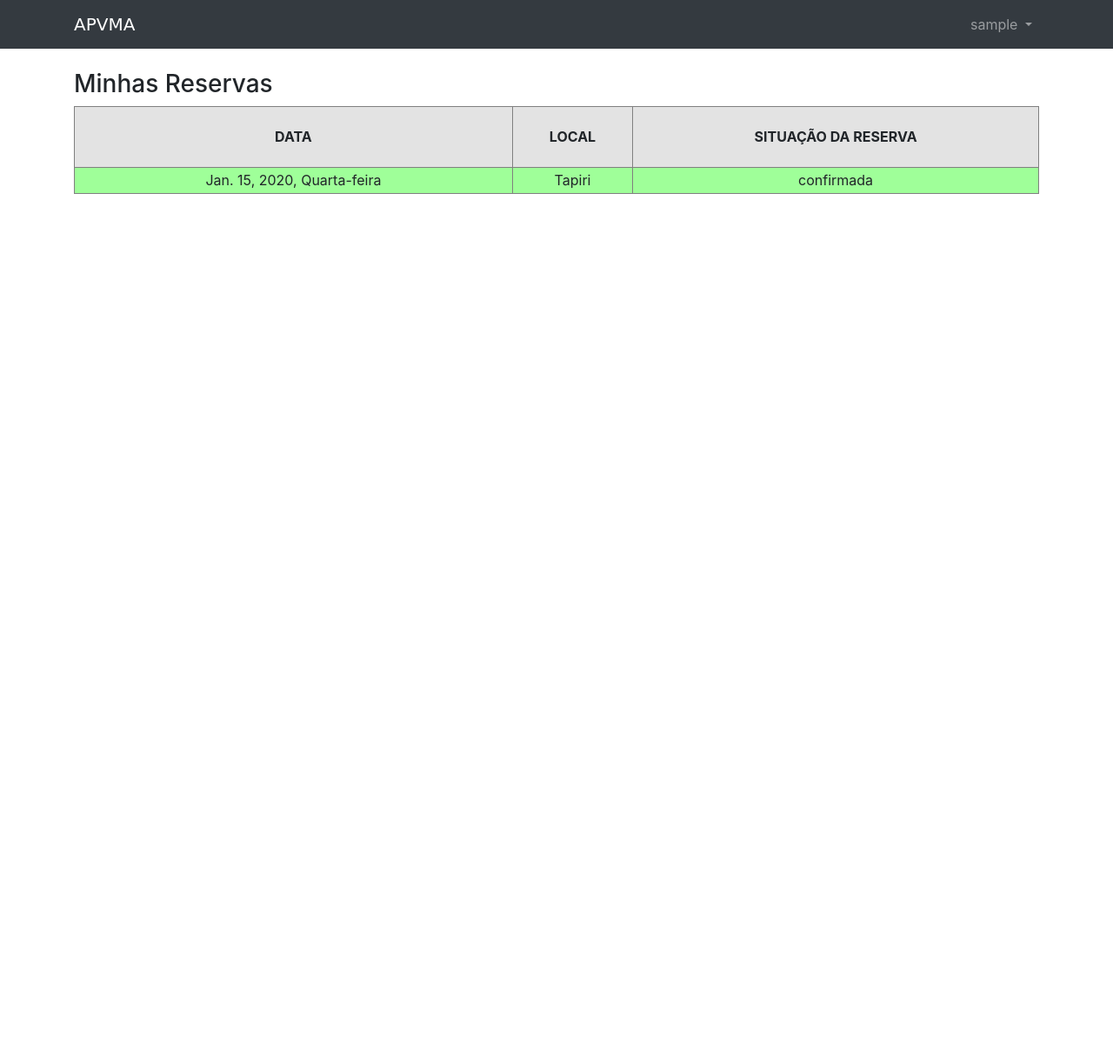
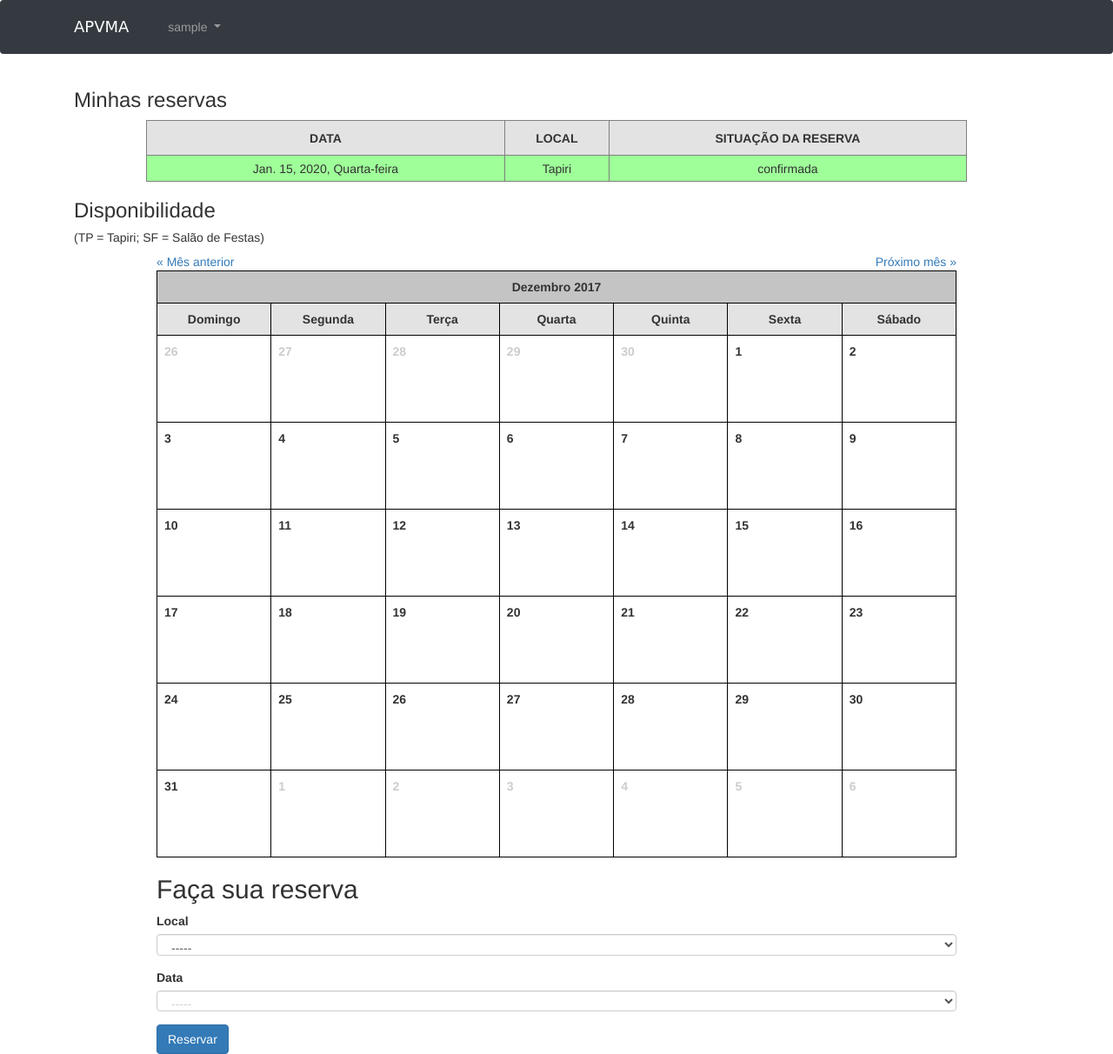
Before and after one commit to apvma-manaus/apvma, a Django app: page /reservations/ in a window 1280 px wide. Shown: the whole page at 87% size. Before the commit the page ends 223 px from the top, so only its background shows below. Run offline with Django 3.2, Linux system fonts and the light colour scheme; a user stored in the database is signed in; tables that the repository leaves empty hold one stand-in row (values such as "Sample post"); parts of the project's set-up code (start-up, migrations or seed data) failed here and were passed over; some libraries are stand-ins or nearby versions.

Commit message:
Calendar for reservation view

```diff
--- /dev/null
+++ b/apvma/core/static/css/styles.css
@@ -0,0 +1,2 @@
+th { text-align: center; width: 14.28% }
+td.other { color: #ccc }
--- /dev/null
+++ b/apvma/core/static/js/app.js
@@ -0,0 +1,52 @@
+$('form').submit(function (e) {
+
+  e.preventDefault();
+
+  $.post({
+    url: '/api/reservations/',
+    data: {
+      user: $('#user').val(),
+      date: $('#date').val(),
+      spot: $('#spot').val(),
+    },
+
+    success: function (content) {
+
+      // get values from JSON response
+      var newEvent = content.spot;
+      var cellId = '#day_' + parseInt(content.date.substr(8, 2));
+
+      // update calendar
+      var currentHtml = $(cellId).html();
+      var newHtml = currentHtml.replace('&nbsp;', newEvent);
+      $(cellId).html(newHtml);
+
+      // update form
+      var parts = content.date.split('-');
+      var year = parts[0];
+      var month = parseInt(parts[1]);
+      var day = parseInt(parts[2]);
+      var optionValue = year + '-' + month + '-' + day;
+      $('option[value=' + optionValue + ']').remove();  // remove date
+      $('#spot').val('');  // clean text input
+
+    },
+
+    error: function (content) {
+      console.log(content);
+    },
+  });
+});
+
+// © 2018 GitHub, Inc.
+Terms
+Privacy
+Security
+Status
+Help
+Contact GitHub
+API
+Training
+Shop
+Blog
+About
--- /dev/null
+++ b/apvma/core/static/js/django_csrf.js
@@ -0,0 +1,44 @@
+// using jQuery
+function getCookie(name) {
+    var cookieValue = null;
+    if (document.cookie && document.cookie != '') {
+        var cookies = document.cookie.split(';');
+        for (var i = 0; i < cookies.length; i++) {
+            var cookie = jQuery.trim(cookies[i]);
+            // Does this cookie string begin with the name we want?
+            if (cookie.substring(0, name.length + 1) == (name + '=')) {
+                cookieValue = decodeURIComponent(cookie.substring(name.length + 1));
+                break;
+            }
+        }
+    }
+    return cookieValue;
+}
+var csrftoken = getCookie('csrftoken');
+function csrfSafeMethod(method) {
+    // these HTTP methods do not require CSRF protection
+    return (/^(GET|HEAD|OPTIONS|TRACE)$/.test(method));
+}
+function sameOrigin(url) {
+    // test that a given url is a same-origin URL
+    // url could be relative or scheme relative or absolute
+    var host = document.location.host; // host + port
+    var protocol = document.location.protocol;
+    var sr_origin = '//' + host;
+    var origin = protocol + sr_origin;
+    // Allow absolute or scheme relative URLs to same origin
+    return (url == origin || url.slice(0, origin.length + 1) == origin + '/') ||
+        (url == sr_origin || url.slice(0, sr_origin.length + 1) == sr_origin + '/') ||
+        // or any other URL that isn't scheme relative or absolute i.e relative.
+        !(/^(\/\/|http:|https:).*/.test(url));
+}
+$.ajaxSetup({
+    beforeSend: function(xhr, settings) {
+        if (!csrfSafeMethod(settings.type) && sameOrigin(settings.url)) {
+            // Send the token to same-origin, relative URLs only.
+            // Send the token only if the method warrants CSRF protection
+            // Using the CSRFToken value acquired earlier
+            xhr.setRequestHeader("X-CSRFToken", csrftoken);
+        }
+    }
+});
--- a/apvma/reservations/templates/reservations/reservations.html
+++ b/apvma/reservations/templates/reservations/reservations.html
@@ -1,17 +1,24 @@
 {% extends 'base.html' %}
+{% load static %}
+
+{% block stylesheet %}
+    <link rel="stylesheet" href="https://maxcdn.bootstrapcdn.com/bootstrap/3.3.7/css/bootstrap.min.css" integrity="sha384-BVYiiSIFeK1dGmJRAkycuHAHRg32OmUcww7on3RYdg4Va+PmSTsz/K68vbdEjh4u" crossorigin="anonymous">
+    <link rel="stylesheet" href="{% static 'css/styles.css' %}">
+    <script src="https://ajax.googleapis.com/ajax/libs/jquery/1.12.4/jquery.min.js"></script>
+{% endblock stylesheet %}
 
 
 {% block content %}
-    <br>
-    <h3>Minhas Reservas</h3>
-    {% if reservations %}
-        <table width="100%" border="1">
-            <tr align="center" height="70" bgcolor="#E3E3E3">
+
+    <h3>Minhas reservas</h3>
+    {% if my_reservations %}
+        <table width="85%" border="1" align="center">
+            <tr align="center" height="40" bgcolor="#E3E3E3">
                 <td><b>DATA</b></td>
                 <td><b>LOCAL</b></td>
                 <td><b>SITUAÇÃO DA RESERVA</b></td>
             </tr>
-            {% for reservation in reservations %}
+            {% for reservation in my_reservations %}
                 <tr align="center" height="30" id="reservation_{{ reservation.pk }}"
                     bgcolor="{{ reservation.get_color }}">
                     <td>{{ reservation.date }}, {{ reservation.date|date:"l" }}</td>
@@ -23,4 +30,128 @@
     {% else %}
         <p>Você não possui reservas agendadas.</p>
     {% endif %}
+
+
+    <h3>Disponibilidade</h3> <h5>(TP = Tapiri; SF = Salão de Festas)</h5>
+
+    <div class="row">
+      <div class="col-md-5 col-md-offset-1">
+        <a href="{% url 'reservation_calendar' year=previous.year month=previous.month %}">« Mês anterior</a>
+      </div>
+      <div class="col-md-5 text-right">
+        <a href="{% url 'reservation_calendar' year=next.year month=next.month %}">Próximo mês »</a>
+      </div>
+    </div>
+
+    <div class="row">
+      <div class="col-md-10 col-md-offset-1">
+
+        <table class="table table-bordered" style="border: 1px solid black" >
+
+          <thead>
+            <tr>
+              <th colspan="7" style="border: 1px solid black" bgcolor="#C4C4C4">{{ selected_date|date:"F" }} {{ selected_date.year }}</th>
+            </tr>
+            <tr bgcolor="#E3E3E3">
+              <th style="border: 1px solid black">Domingo</th>
+              <th style="border: 1px solid black">Segunda</th>
+              <th style="border: 1px solid black">Terça</th>
+              <th style="border: 1px solid black">Quarta</th>
+              <th style="border: 1px solid black">Quinta</th>
+              <th style="border: 1px solid black">Sexta</th>
+              <th style="border: 1px solid black">Sábado</th>
+            </tr>
+          </thead>
+
+          <tbody>
+            {% for week in calendar %}
+            <tr style="height: 100px">
+              {% for day, tp_reservation, sf_reservation in week %}
+              <td style="border: 1px solid black"
+                {% if selected_date.month != day.month %}
+                class ="other"
+                {% else %}
+                id="day_{{ day.day }}"
+                {% endif %}
+              >
+                <strong>{{ day.day }}</strong>
+                <br>
+                {% if tp_reservation %}
+                    <p align="center" style="color: white;
+                    border-radius: 5px; background-color: green;
+                    padding: 2px;">
+                        {{ tp_reservation.spot }} - {{ tp_reservation.user.username }}
+                    </p>
+                {% endif %}
+                {% if sf_reservation %}
+                    <p align="center" style="color: white;
+                    border-radius: 5px; background-color: darkblue;
+                    padding: 2px;">
+                        {{ sf_reservation.spot }} - {{ sf_reservation.user.username }}
+                    </p>
+                {% else %}
+                    <p>&nbsp;</p>
+                {% endif %}
+              </td>
+              {% endfor %}
+            </tr>
+            {% endfor %}
+          </tbody>
+
+        </table>
+
+        {% if request.user.is_authenticated %}
+        <h2>Faça sua reserva</h2>
+
+        <form action="." method="post">
+        {% csrf_token %}
+
+          <input type="hidden" name="user" id="user" value="{{ request.user.pk }}">
+
+          <div class="form-group">
+            <label for="spot">Local</label>
+            <select class="form-control" id="spot" name="spot">
+                <option disabled selected value>-----</option>
+                <option value="TP">Tapiri</option>
+                <option value="SF">Salão de Festas</option>
+            </select>
+          </div>
+
+          <div class="form-group">
+            <label for="date">Data</label>
+            <select class="form-control" name="date" id="date">
+              <option disabled selected value>-----</option>
+              {% for week in calendar %}
+              {% for day, tp_reservation, sf_reservation in week %}
+              {% if selected_date.month == day.month %}
+              {% if not tp_reservation or not sf_reservation %}
+              <option value="{{ day.year }}-{{ day.month }}-{{ day.day}}">{{ day }}</option>
+              {% endif %}
+              {% endif %}
+              {% endfor %}
+              {% endfor %}
+            </select>
+          </div>
+
+          <button type="submit" class="btn btn-primary">Reservar</button>
+
+        </form>
+
+        {% endif %}
+
+
+      </div><!-- end .col-md-10 -->
+    </div><!-- end .row -->
+
+    <script src="{% static 'js/django_csrf.js' %}"></script>
+    <script src="{% static 'js/app.js' %}"></script>
+
+
 {% endblock content %}
+
+
+{# TODO: restringir calendário a 3 meses #}
+{# TODO: restringir seleção de dias passados #}
+{# TODO: erro ao selecionar o mesmo local para uma data já com reserva #}
+{# TODO: layout de Faça a sua reserva #}
+{# TODO: aparecer apenas reservas válidas no calendário #}
--- a/apvma/reservations/urls.py
+++ b/apvma/reservations/urls.py
@@ -1,7 +1,8 @@
-from django.urls import path
+from django.urls import path, re_path
 
-from apvma.reservations.views import reservations
+from apvma.reservations.views import reservations, reservation_calendar
 
 urlpatterns = [
     path('', reservations, name='reservations'),
+    re_path(r'^(?P<year>[\d]+)/(?P<month>[\d]+)/$', reservation_calendar, name='reservation_calendar'),
     ]
--- a/apvma/reservations/views.py
+++ b/apvma/reservations/views.py
@@ -1,16 +1,92 @@
-from datetime import datetime, timedelta
+from calendar import Calendar
+from datetime import datetime, timedelta, date
 
-from django.shortcuts import render
+from django.http import Http404, HttpResponseRedirect
+from django.shortcuts import render, resolve_url as r
 from django.contrib.auth.decorators import login_required
+from rest_framework.viewsets import ModelViewSet
 
+from apvma.reservations.forms import ReservationForm
 from apvma.reservations.models import Reservation
+from apvma.reservations.serializer import ReservationSerializer
+
+
+class ReservationViewSet(ModelViewSet):
+    queryset = Reservation.objects.all()
+    serializer_class = ReservationSerializer
 
 
 @login_required
 def reservations(request):
-    reservations = Reservation.objects.filter(user=request.user.pk, date__gte=datetime.now().date())
-    context = {'reservations': reservations}
-    return render(request, 'reservations/reservations.html', context)
+    selected_date = date.today()
+    if request.method == 'POST':
+        form = ReservationForm(request.POST)
+
+        if not form.is_valid():
+            return render(request, 'reservations/reservations.html')
+
+        reservation = form.save()
+
+        return HttpResponseRedirect(r('reservations'))
+
+    else:
+        return reservation_calendar(request, selected_date.year, selected_date.month)
+
+
+@login_required
+def reservation_calendar(request, year, month):
+    if request.method == 'POST':
+        form = ReservationForm(request.POST)
+
+        if not form.is_valid():
+            return render(request, 'reservations/reservations.html')
+
+        reservation = form.save()
+
+        return HttpResponseRedirect(r('reservation_calendar', year, month))
+
+
+    else:
+
+        try:
+            selected_date = date(int(year), int(month), 1)
+        except ValueError:
+            raise Http404
+
+        my_reservations = Reservation.objects.filter(user=request.user.pk, date__gte=datetime.now().date())
+        reservations = Reservation.objects.all()
+
+        context = {
+            'my_reservations': my_reservations,
+            'reservations': reservations,
+            'selected_date': selected_date,
+            'calendar': tuple(_calendar(selected_date)),
+            'next': selected_date + timedelta(days=31),
+            'previous': selected_date - timedelta(days=1)
+        }
+
+        return render(request, 'reservations/reservations.html', context)
+
+
+def _calendar(selected_date):
+    year, month = selected_date.year, selected_date.month
+
+    # Tapiri valid reservations (not cancelled nor expired)
+    tp_filters = {'spot': 'TP', 'date__year':  year, 'date__month': month}
+    tp_reservations = {b.date: b for b in Reservation.valid_reservations.filter(**tp_filters)}
+
+    # Salão de Festas valid reservations (not cancelled nor expired)
+    sf_reservations = Reservation.objects.filter(
+        spot='SF', date__year=year, date__month=month,
+    )
+
+    sf_filters = {'spot': 'SF', 'date__year':  year, 'date__month': month}
+    sf_reservations = {b.date: b for b in Reservation.valid_reservations.filter(**sf_filters)}
+
+    calendar = Calendar(firstweekday=6)
+    for week in calendar.monthdatescalendar(year, month):
+        yield [(day, tp_reservations.get(day), sf_reservations.get(day)) for day in week]
+
 
 def check_expiration(reservation):
     created_on = datetime(
--- a/apvma/settings.py
+++ b/apvma/settings.py
@@ -46,6 +46,7 @@ INSTALLED_APPS = [
     'widget_tweaks',
     'test_without_migrations',
     'storages',
+    'rest_framework',
 
     # my apps
     'apvma.core',
--- a/apvma/urls.py
+++ b/apvma/urls.py
@@ -17,9 +17,14 @@ from django.contrib import admin
 from django.urls import path, include
 from django.contrib.auth import views as auth_views
 from django.views.generic import RedirectView
+from rest_framework import routers
 
 from apvma.core.views import home
 from apvma.accounts import views as account_views
+from apvma.reservations.views import ReservationViewSet
+
+router = routers.DefaultRouter()
+router.register(r'reservations', ReservationViewSet)
 
 urlpatterns = [
     path('home', home, name='home'),
@@ -60,4 +65,9 @@ urlpatterns = [
 
     # reservations urls
     path('reservations/', include('apvma.reservations.urls')),
+
+
+    # reservation calendar api
+    path('api/', include(router.urls)),
+    path('auth/', include('rest_framework.urls'))
 ]
--- a/requirements.txt
+++ b/requirements.txt
@@ -17,3 +17,4 @@ python-dateutil==2.6.1
 s3transfer==0.1.12
 six==1.11.0
 freezegun==0.3.9
+djangorestframework==3.7.7
```
Also changed, not shown: apvma/reservations/forms.py (added, +9 -0 lines), apvma/reservations/manager.py (added, +13 -0 lines), apvma/reservations/models.py (+6 -4 lines), apvma/reservations/serializer.py (added, +16 -0 lines), apvma/reservations/tests/test_view_reservation.py (+25 -1 lines).
